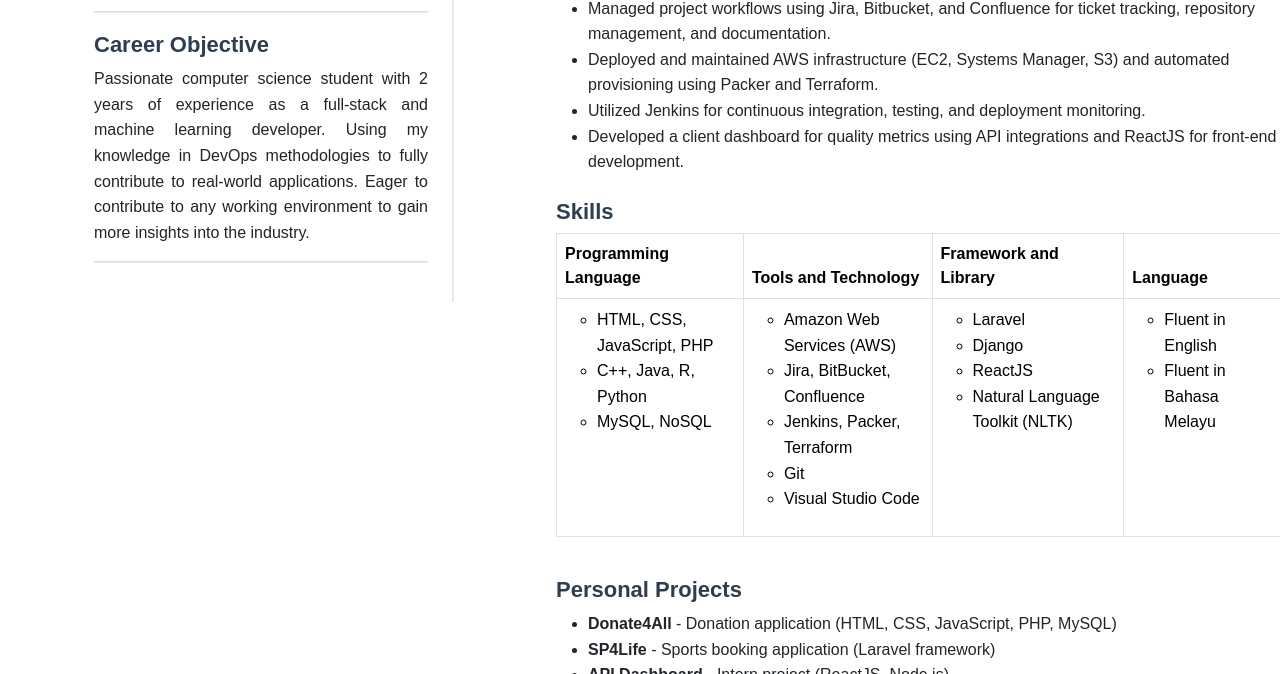
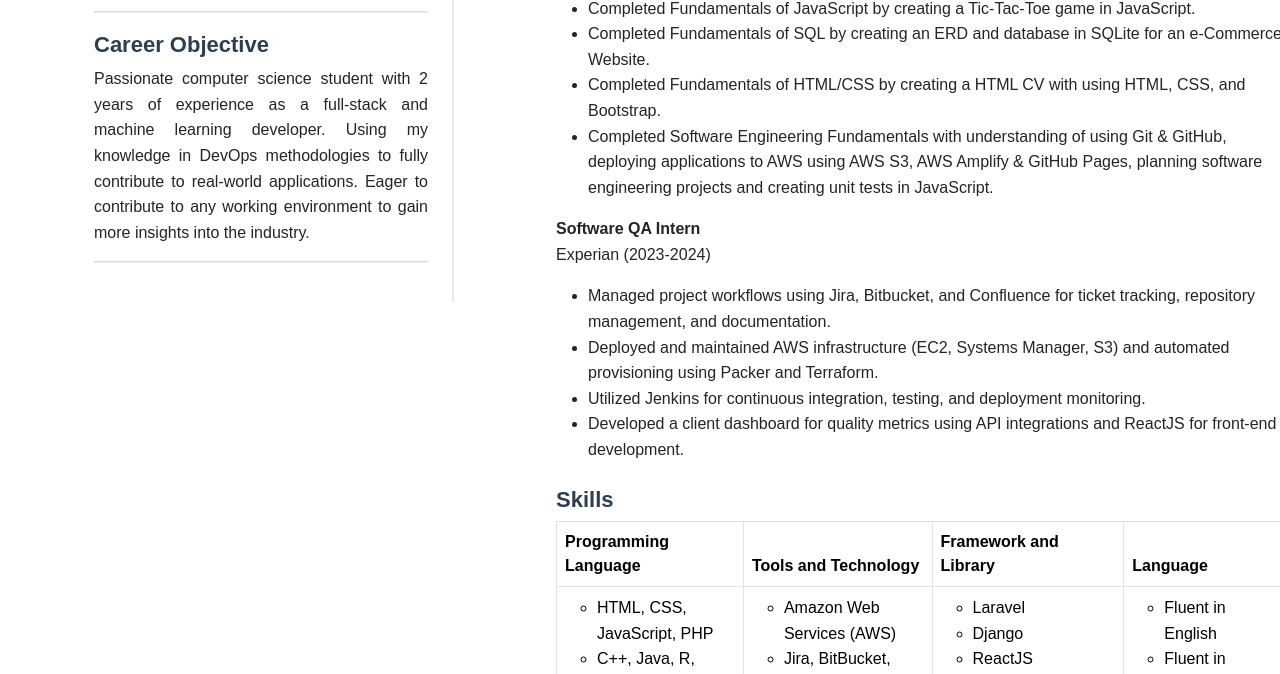
Before and after one commit to shahril2011/Resume-Shahril, a plain HTML site: page index.html in a window 1280 px wide. Shown: the part 426-1100 px from the top of the page. Drawn offline with nearby package versions, Linux system fonts and the light colour scheme.

Commit message:
updated resume

```diff
--- a/index.html
+++ b/index.html
@@ -83,11 +83,41 @@
             </p>
 
             <h3>Experience</h3>
-            <p><strong>Software QA Intern</strong><br />Experian (2023-2024)</p>
+            <div>
+              <p>
+                <strong>Talentlabs K-Youth Development Programme 2024</strong
+                ><br />TalentLabs (2024)
+              </p>
               <ul>
                 <li>
-                Managed project workflows using Jira, Bitbucket, and Confluence
-                for ticket tracking, repository management, and documentation.
+                  Completed Fundamentals of JavaScript by creating a Tic-Tac-Toe
+                  game in JavaScript.
+                </li>
+                <li>
+                  Completed Fundamentals of SQL by creating an ERD and database
+                  in SQLite for an e-Commerce Website.
+                </li>
+                <li>
+                  Completed Fundamentals of HTML/CSS by creating a HTML CV with
+                  using HTML, CSS, and Bootstrap.
+                </li>
+                <li>
+                  Completed Software Engineering Fundamentals with understanding
+                  of using Git & GitHub, deploying applications to AWS using AWS
+                  S3, AWS Amplify & GitHub Pages, planning software engineering
+                  projects and creating unit tests in JavaScript.
+                </li>
+              </ul>
+            </div>
+            <div>
+              <p>
+                <strong>Software QA Intern</strong><br />Experian (2023-2024)
+              </p>
+              <ul>
+                <li>
+                  Managed project workflows using Jira, Bitbucket, and
+                  Confluence for ticket tracking, repository management, and
+                  documentation.
                 </li>
                 <li>
                   Deployed and maintained AWS infrastructure (EC2, Systems
@@ -103,6 +133,7 @@
                   integrations and ReactJS for front-end development.
                 </li>
               </ul>
+            </div>
           </div>
 
           <div class="container mt-4">
@@ -158,10 +189,22 @@
           <div class="container mt-4">
             <h3>Personal Projects</h3>
             <ul>
-                <li><strong>Donate4All</strong> - Donation application (HTML, CSS, JavaScript, PHP, MySQL)</li>
-                <li><strong>SP4Life</strong> - Sports booking application (Laravel framework)</li>
-                <li><strong>API Dashboard</strong> - Intern project (ReactJS, Node.js)</li>
-                <li><strong>Sentiment Analysis Tool</strong> - Final year project (Django, NLTK)</li>
+              <li>
+                <strong>Donate4All</strong> - Donation application (HTML, CSS,
+                JavaScript, PHP, MySQL)
+              </li>
+              <li>
+                <strong>SP4Life</strong> - Sports booking application (Laravel
+                framework)
+              </li>
+              <li>
+                <strong>API Dashboard</strong> - Intern project (ReactJS,
+                Node.js)
+              </li>
+              <li>
+                <strong>Sentiment Analysis Tool</strong> - Final year project
+                (Django, NLTK)
+              </li>
             </ul>
           </div>
 
```
Lines whose indentation alone changed are shown as unchanged.
